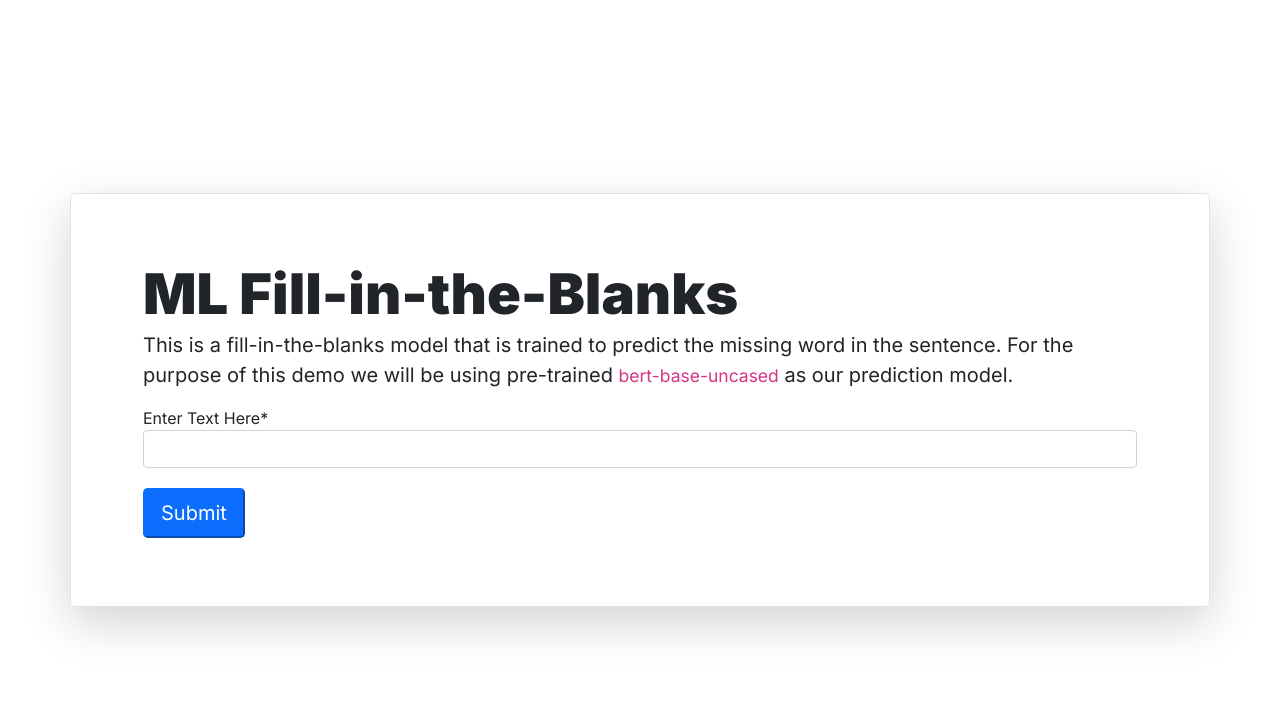
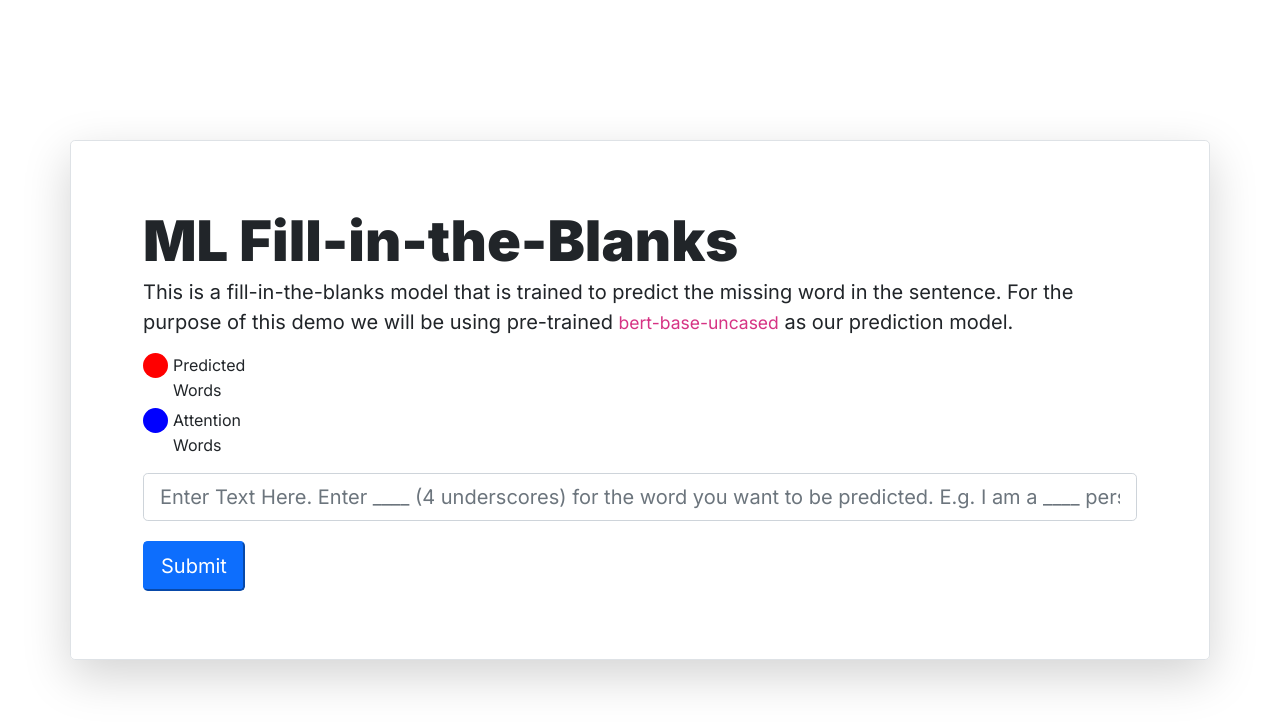
Before and after one commit to mabreyes/ml-fill-in-the-blanks, a Django app: page / in a window 1280 px wide. Shown: the top 728 px of the page. Run offline with Django 3.2, Linux system fonts and the light colour scheme; some libraries are stand-ins or nearby versions.

Commit message:
Remove label and add placeholder programmatically

```diff
--- a/generator/forms.py
+++ b/generator/forms.py
@@ -1,8 +1,11 @@
 from django import forms
 
+
 class GeneratorForm(forms.Form):
-    textarea = forms.CharField(max_length=100)
+    textarea = forms.CharField(max_length=100, widget=forms.TextInput(
+        attrs={"placeholder": "Enter Text Here. Enter ____ (4 underscores) for the word you want to be predicted. E.g. I am a ____ person.",
+               "class": "form-control-lg"}))
 
     def __init__(self, *args, **kwargs):
         super(GeneratorForm, self).__init__(*args, **kwargs)
-        self.fields['textarea'].label = "Enter Text Here"
+        self.fields['textarea'].label = ""
--- a/generator/templates/generator.html
+++ b/generator/templates/generator.html
@@ -33,6 +33,38 @@
         .alert {
             margin-top: 1em;
         }
+
+        .label-predicted {
+            background-color: red;
+            border-color: white;
+            border-radius: 50%;
+            border-width: 5px;
+            height: 25px;
+            width: 25px;
+            line-height: 25px;
+            margin-bottom: 30px;
+        }
+
+        .label-attention {
+            background-color: blue;
+            border-color: white;
+            border-radius: 50%;
+            border-width: 5px;
+            height: 25px;
+            width: 25px;
+            line-height: 25px;
+            margin-bottom: 40px;
+        }
+
+        span {
+            margin-left: 30px;
+            display: block;
+        }
+
+        label {
+            display: inline;
+            width: 100%;
+        }
     </style>
 </head>
 
@@ -43,6 +75,8 @@
             <div class="col-lg-12 p-3 p-lg-5 pt-lg-5">
                 <h1 class="display-4 fw-bold lh-1">ML Fill-in-the-Blanks</h1>
                 <p class="lead">This is a fill-in-the-blanks model that is trained to predict the missing word in the sentence. For the purpose of this demo we will be using pre-trained <code>bert-base-uncased</code> as our prediction model.</p>
+                <div class="label-predicted"><span>Predicted Words</span></div>
+                <div class="label-attention"><span>Attention Words</span></div>
                 <form action="" method="POST">
                     {% csrf_token %} {{ form|crispy }}
                     <input type="Submit" class="btn-lg btn-primary" name="submit" value="Submit">
```
